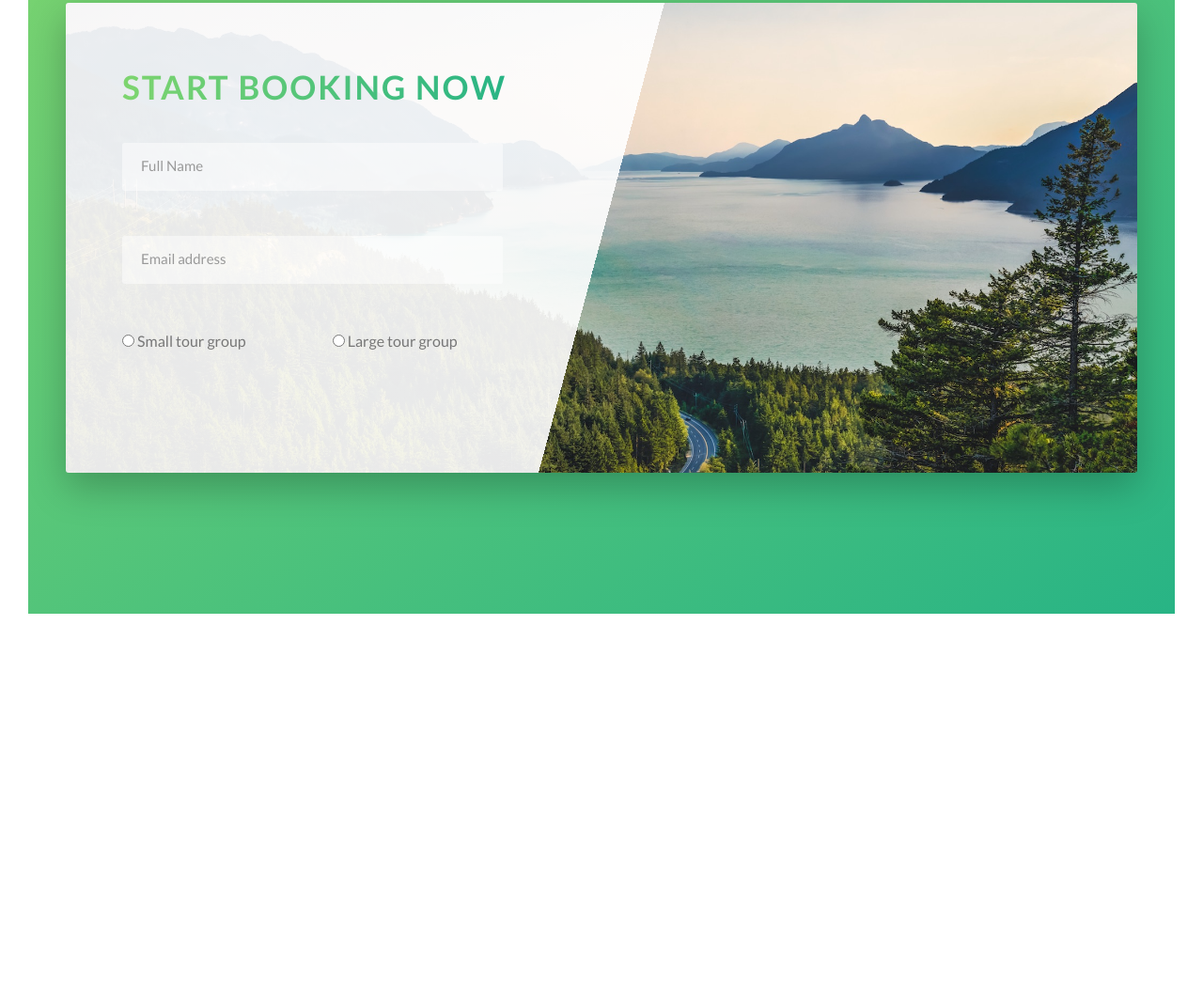
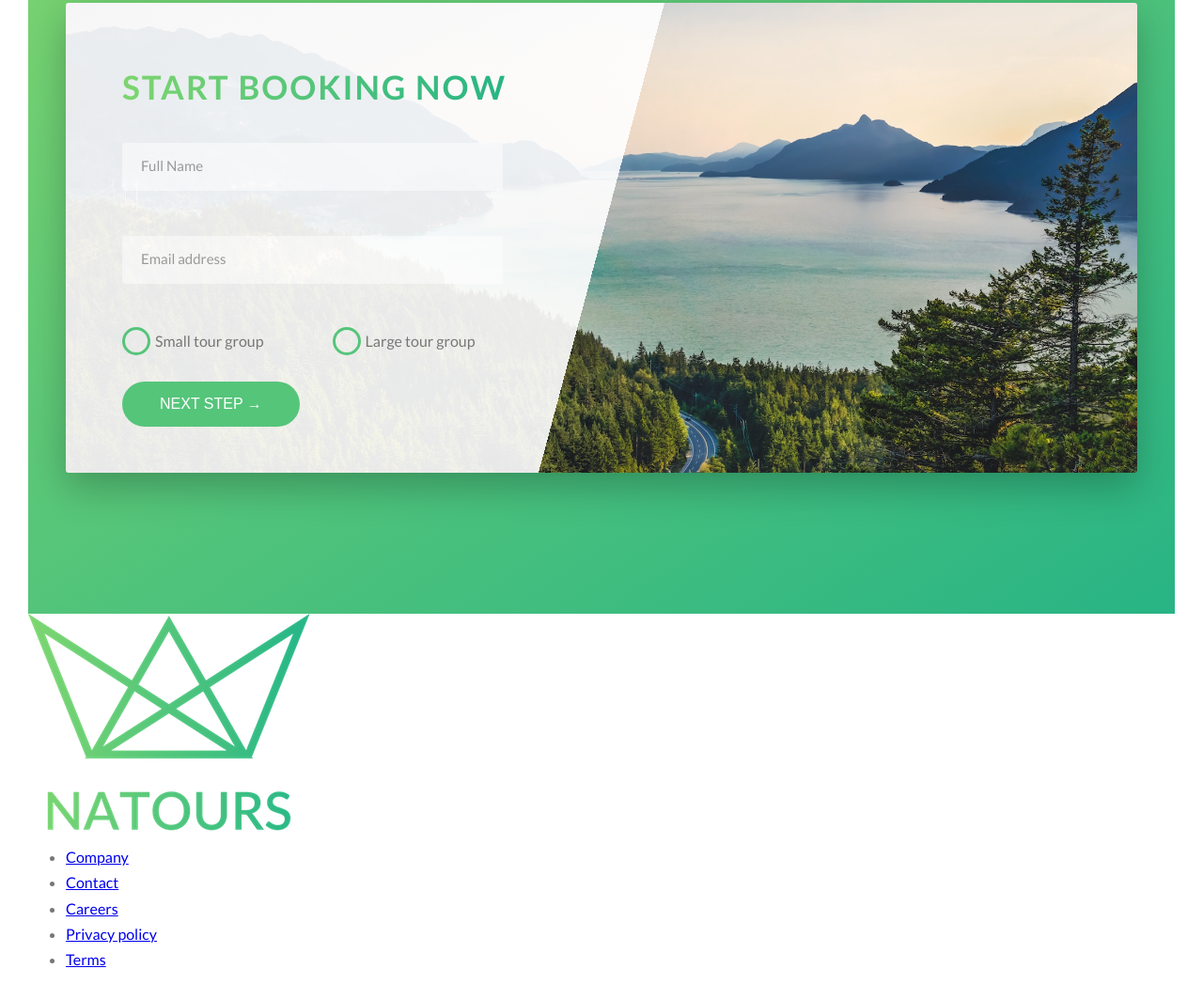
Before and after one commit to theknoosh/AdvancedCSSTutorial, a website: page index.html in a window 1280 px wide. Shown: the part 4627-5691 px from the top of the page at 94% size. Before the commit the page ends 5310 px from the top, so only its background shows below. Drawn offline with Linux system fonts and the light colour scheme.

Commit message:
Booking section complete, working on footer
Note: footer is separate from Main section

```diff
--- a/_/components/sass/base/_utilities.scss
+++ b/_/components/sass/base/_utilities.scss
@@ -1,8 +1,8 @@
-.u-center-text{text-align: center;}
+.u-center-text{text-align: center !important;}
 
-.u-margin-bottom-big {margin-bottom: 8rem;}
-.u-margin-bottom-medium {margin-bottom: 3rem;}
-.u-margin-bottom-small {margin-bottom: 1rem;}
+.u-margin-bottom-big {margin-bottom: 8rem !important;}
+.u-margin-bottom-medium {margin-bottom: 3rem !important;}
+.u-margin-bottom-small {margin-bottom: 1rem !important;}
 
-.u-margin-top-big {margin-top: 8rem;}
-.u-margin-top-huge {margin-top: 10rem;}
+.u-margin-top-big {margin-top: 8rem !important;}
+.u-margin-top-huge {margin-top: 10rem !important;}
--- a/_/components/sass/components/_button.scss
+++ b/_/components/sass/components/_button.scss
@@ -1,4 +1,5 @@
 .btn {
+  &,
   &:link,
   &:visited {
     text-transform: uppercase;
@@ -9,6 +10,10 @@
     transition: all 0.2s;
     position: relative;
     font-size: $default-font-size;
+    // change for the <button> element
+    border: none;
+    cursor: pointer;
+
   }
 
   &:hover {
@@ -20,7 +25,9 @@
     }
   }
 
-  &:active {
+  &:active,
+  &:focus {
+    outline: none;
     transform: translateY(-1px);
     color: red;
     box-shadow: 0 5px 10px rgba($color-black, 0.2);
--- a/_/components/sass/components/_form.scss
+++ b/_/components/sass/components/_form.scss
@@ -51,8 +51,43 @@
         display: inline-block;
     }
 
+    &__radio-input {
+        display:none;
+    }
+
     &__radio-label {
         font-size: $default-font-size;
         cursor: pointer;
+        position: relative;
+        padding-left: 3.5rem;
+    }
+
+    &__radio-button {
+        height: 3rem;
+        width: 3rem;
+        border: 3px solid $color-primary;
+        border-radius: 50%;
+        display: inline-block;
+        position: absolute;
+        top: -.5rem;
+        left: 0;
+        &::after {
+            content: '';
+            display: block;
+            height: 1.5rem;
+            width: 1.5rem;
+            border-radius: 50%;
+            position: absolute;
+            top: 50%;
+            left: 50%;
+            transform: translate(-50%, -50%);
+            background-color: $color-primary;
+            opacity: 0;
+            transition: opacity .3s;
+        }
+    }
+
+    &__radio-input:checked ~ &__radio-label &__radio-button::after{
+        opacity: 1;
     }
 }
--- a/index.html
+++ b/index.html
@@ -314,11 +314,14 @@
                       <span class="form__radio-button"></span>
                       Small tour group</label>
                   </div>
-                  <div class="form__radio-group">
+                  <div class="form__radio-group u-margin-bottom-medium">
                     <input type="radio" class="form__radio-input" id="large" name="size">
                     <label for="large" class="form__radio-label">
                       <span class="form__radio-button"></span>
                       Large tour group</label>
+                  </div>
+                  <div class="form__group">
+                    <button class="btn btn--green">Next step &rarr;</button>
                   </div>
                 </div>
               </form>
@@ -327,6 +330,26 @@
         </div>
       </section>
     </main>
+
+    <footer class="footer">
+      <div class="footer__logo-box">
+        <img src="images/logo-green-2x.png" alt="Full logo" class="footer__logo">
+      </div>
+      <div class="row">
+        <div class="col-1-of-2">
+          <div class="footer__navigation">
+            <ul class="footer__list">
+              <li class="footer__item"><a href="#" class="footer__link">Company</a></li>
+              <li class="footer__item"><a href="#" class="footer__link">Contact</a></li>
+              <li class="footer__item"><a href="#" class="footer__link">Careers</a></li>
+              <li class="footer__item"><a href="#" class="footer__link">Privacy policy</a></li>
+              <li class="footer__item"><a href="#" class="footer__link">Terms</a></li>
+            </ul>
+          </div>
+        </div>
+        <div class="col-1-of-2"></div>
+      </div>
+    </footer>
     <!--
         <section class="grid-test">
             <div class="row">
```
Also changed, not shown: _/css/style.css.
